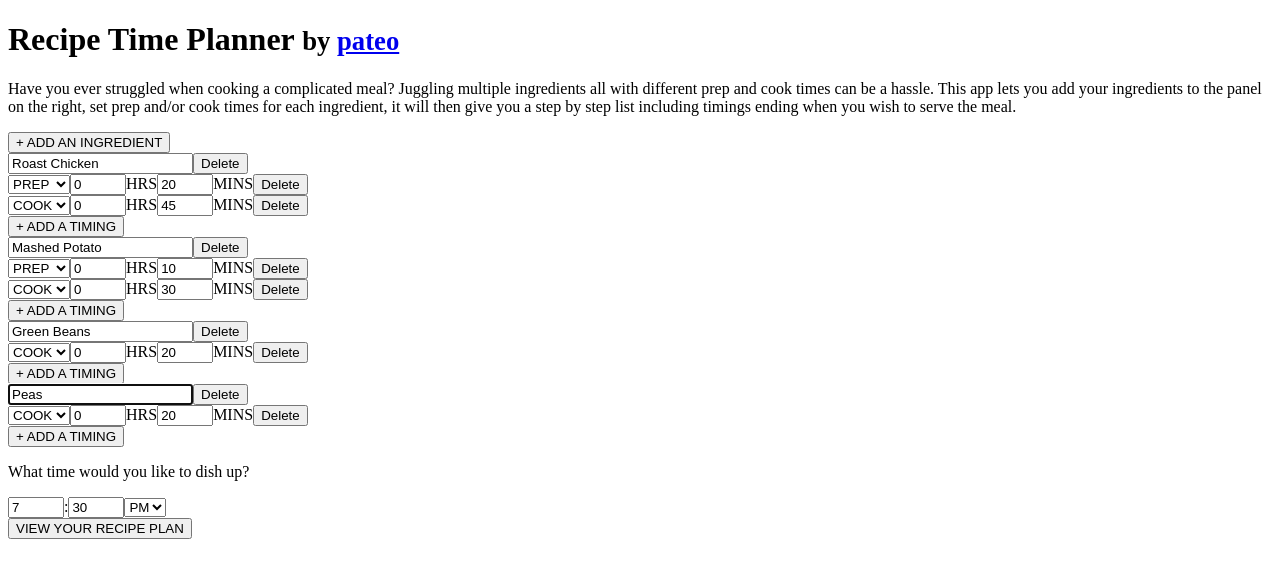
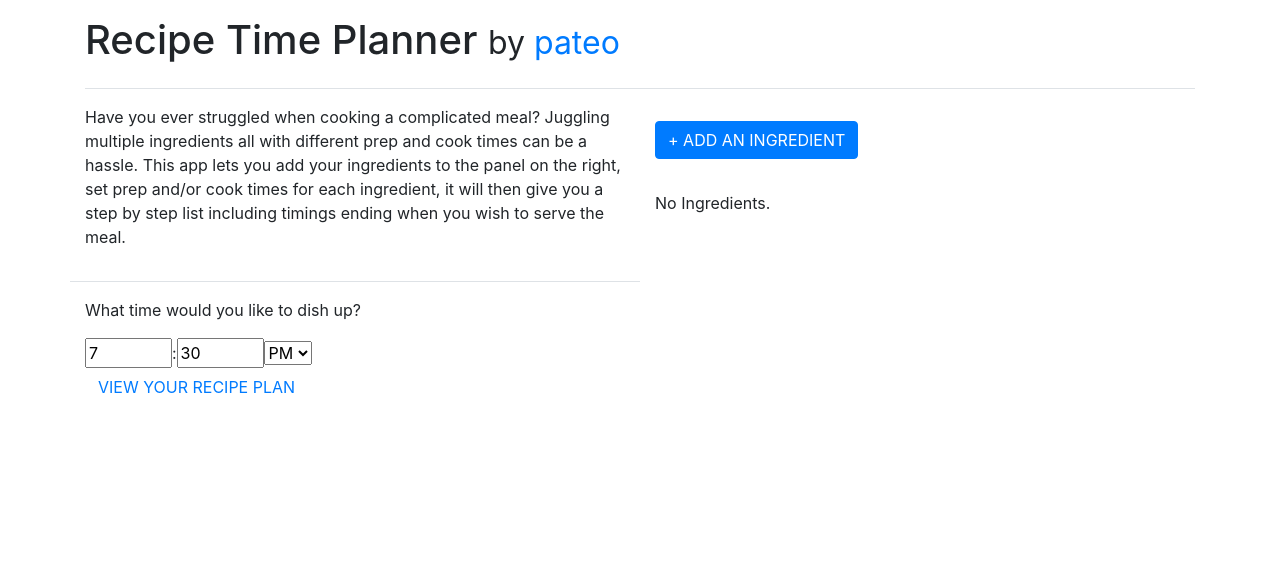
Before and after one commit to dashedstripes/recipe-time-planner, a React (Create React App) app: page / in a window 1280 px wide. Shown: the top 578 px of the page. Built offline with nearby package versions, Linux system fonts and the light colour scheme.

Commit message:
Begin styling

```diff
--- a/public/index.html
+++ b/public/index.html
@@ -1,5 +1,6 @@
 <!DOCTYPE html>
 <html lang="en">
+
 <head>
   <meta charset="utf-8">
   <meta name="viewport" content="width=device-width, initial-scale=1, shrink-to-fit=no">
@@ -19,8 +20,10 @@
       work correctly both with client-side routing and a non-root public URL.
       Learn how to configure a non-root public URL by running `npm run build`.
     -->
-    <title>React App</title>
+  <title>Recipe Time Planner - by pateo</title>
+  <link rel="stylesheet" href="https://stackpath.bootstrapcdn.com/bootstrap/4.1.1/css/bootstrap.min.css">
 </head>
+
 <body>
   <noscript>
     You need to enable JavaScript to run this app.
@@ -37,4 +40,5 @@
       To create a production bundle, use `npm run build` or `yarn build`.
     -->
 </body>
+
 </html>
--- a/src/App.js
+++ b/src/App.js
@@ -4,12 +4,9 @@ import IngredientsList from './containers/IngredientsList';
 class App extends Component {
   render() {
     return (
-      <div>
-        <div>
+      <div className='container'>
+        <div className='border-bottom py-3'>
           <h1>Recipe Time Planner <small>by <a href='https://pateo.co'>pateo</a></small></h1>
-        </div>
-        <div>
-          <p>Have you ever struggled when cooking a complicated meal? Juggling multiple ingredients all with different prep and cook times can be a hassle. This app lets you add your ingredients to the panel on the right, set prep and/or cook times for each ingredient, it will then give you a step by step list including timings ending when you wish to serve the meal.</p>
         </div>
         <IngredientsList />
       </div>
--- a/src/components/Button.js
+++ b/src/components/Button.js
@@ -1,7 +1,7 @@
 import React from 'react'
 
-const Button = ({ onClick, disabled, children }) => (
-  <button disabled={disabled} onClick={onClick}>
+const Button = ({ type = 'link', onClick, disabled, children }) => (
+  <button className={'btn btn-' + type} disabled={disabled} onClick={onClick}>
     {children}
   </button>
 )
--- a/src/components/IngredientTiming.js
+++ b/src/components/IngredientTiming.js
@@ -2,14 +2,14 @@ import React from 'react'
 import Button from './Button'
 
 const IngredientTiming = ({ TIMING_TYPES, timingValue, hoursValue, minutesValue, onChange, onDelete }) => (
-  <div>
-    <select value={timingValue} tabIndex='-1' name='type' onChange={onChange}>
+  <div className='form-group form-inline my-2'>
+    <select className='form-control' value={timingValue} tabIndex='-1' name='type' onChange={onChange}>
       <option value={TIMING_TYPES.PREP}>PREP</option>
       <option value={TIMING_TYPES.COOK}>COOK</option>
     </select>
-    <input type='number' name='hours' value={hoursValue} min={0} max={12} onChange={onChange} />
+    <input className='form-control mx-2' type='number' name='hours' value={hoursValue} min={0} max={12} onChange={onChange} />
     <span>HRS</span>
-    <input type='number' name='minutes' value={minutesValue} min={0} max={59} onChange={onChange} />
+    <input className='form-control mx-2' type='number' name='minutes' value={minutesValue} min={0} max={59} onChange={onChange} />
     <span>MINS</span>
     <Button tabIndex='-1' onClick={onDelete}>Delete</Button>
   </div>
--- a/src/components/IngredientTitle.js
+++ b/src/components/IngredientTitle.js
@@ -2,9 +2,11 @@ import React from 'react'
 import Button from './Button'
 
 const IngredientTitle = ({ value, onChange, onDelete }) => (
-  <div>
-    <input type='text' autoFocus value={value} onChange={onChange} />
-    <Button tabIndex='-1' onClick={onDelete}>Delete</Button>
+  <div className='input-group'>
+    <input type='text' className='form-control' autoFocus value={value} onChange={onChange} />
+    <div class="input-group-append">
+      <Button tabIndex='-1' type='outline-danger' onClick={onDelete}>Delete</Button>
+    </div>
   </div>
 )
 
--- a/src/containers/IngredientsList.js
+++ b/src/containers/IngredientsList.js
@@ -73,7 +73,7 @@ class IngredientsList extends Component {
     super(props)
 
     this.state = {
-      ingredients: defaultIngredients,
+      ingredients: [],
       target: {
         hour: 7,
         minutes: 30,
@@ -192,6 +192,7 @@ class IngredientsList extends Component {
           value={ingredient.title}
           onChange={this.handleTitleChange.bind(this, ingredient.id)}
           onDelete={this.handleDeleteIngredient.bind(this, ingredient.id)} />
+        <div>
           {ingredient.timings.map((timing) => (
             <IngredientTiming
               key={timing.id}
@@ -205,6 +206,7 @@ class IngredientsList extends Component {
           ))}
           <div>
             <Button onClick={this.handleAddTiming.bind(this, ingredient.id)}>+ ADD A TIMING</Button>
+          </div>
         </div>
       </div>
     ))
@@ -241,12 +243,13 @@ class IngredientsList extends Component {
     })
 
     return (
-      <div>
-        <Button onClick={this.handleAddIngredient}>+ ADD AN INGREDIENT</Button>
-        {this.state.ingredients.length > 0 ?
-          ingredients :
-          noIngredients}
-        <div>
+      <div className='row'>
+        <div className='col-6'>
+          <div className='row'>
+            <div className='col-12 border-bottom py-3'>
+              <p>Have you ever struggled when cooking a complicated meal? Juggling multiple ingredients all with different prep and cook times can be a hassle. This app lets you add your ingredients to the panel on the right, set prep and/or cook times for each ingredient, it will then give you a step by step list including timings ending when you wish to serve the meal.</p>
+            </div>
+            <div className='col-12 py-3'>
               <p>What time would you like to dish up?</p>
               <div>
                 <input type='number' name='hour' min={1} max={12} value={this.state.target.hour} onChange={this.handleTarget} />
@@ -260,9 +263,21 @@ class IngredientsList extends Component {
               <div>
                 <Button onClick={this.handleSubmit}>VIEW YOUR RECIPE PLAN</Button>
               </div>
-        </div>
               <div>
                 {recipePlan}
+              </div>
+            </div>
+          </div>
+        </div>
+        <div className='col-6 py-3'>
+          <div className='my-3'>
+            <Button type='primary' onClick={this.handleAddIngredient}>+ ADD AN INGREDIENT</Button>
+          </div>
+          <div className='py-3'>
+            {this.state.ingredients.length > 0 ?
+              ingredients :
+              noIngredients}
+          </div>
         </div>
       </div >
     )
```
Lines whose indentation alone changed are shown as unchanged.
